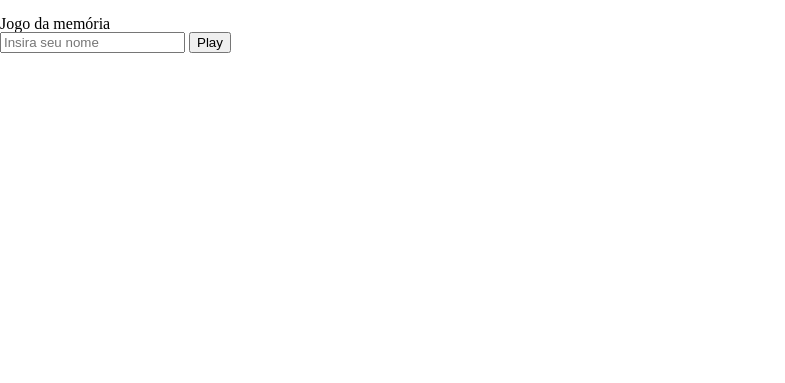
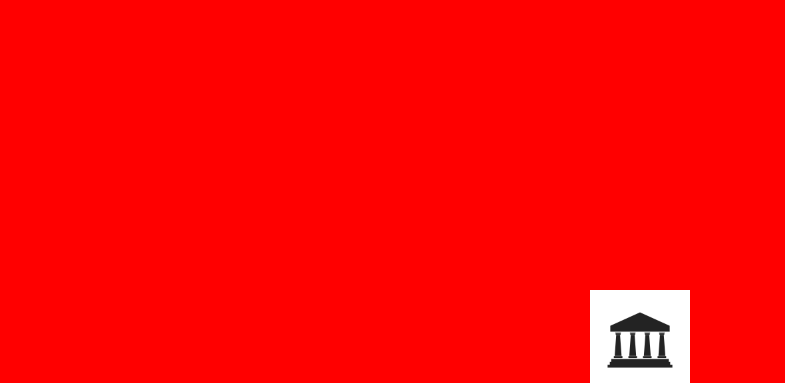
Before and after one commit to saiorond/jogo-da-memoria, a plain HTML site: page index.html in a window 1280 px wide. Shown: the top 383 px of the page, without its empty margins (0-785 px from the left). Drawn offline with Linux system fonts and the light colour scheme.

Commit message:
estilizando página de login

```diff
--- /dev/null
+++ b/css/style.css
@@ -0,0 +1,29 @@
+* {
+    font-family: 'Alegreya Sans SC', sans-serif;
+}
+
+.container {
+    align-items: center;
+    display: flex;
+    flex-direction: column;
+    height: 100vh;
+    justify-content: center;
+    background-color: red;
+}
+
+.login_cabecalho {
+    align-items: center;
+    display: flex;
+    flex-direction: column;
+    justify-content: center;
+    margin-bottom: 50px;
+}
+
+.login_cabecalho img {
+    width: 100px;
+}
+
+.login_cabecalho h1 {
+    color: #333;
+    font-size: 1.5em;
+}
--- a/index.html
+++ b/index.html
@@ -4,14 +4,19 @@
     <meta charset="UTF-8">
     <meta http-equiv="X-UA-Compatible" content="IE=edge">
     <meta name="viewport" content="width=device-width, initial-scale=1.0">
-    <link rel="stylesheet" href="./css/reset.css">
+    <link href="./css/reset.css" rel="stylesheet">
+    <link href="./css/style.css" rel="stylesheet">
+
+    <link rel="preconnect" href="https://fonts.googleapis.com">
+    <link rel="preconnect" href="https://fonts.gstatic.com" crossorigin>
+    <link href="https://fonts.googleapis.com/css2?family=Alegreya+Sans+SC:wght@100;300;400&display=swap" rel="stylesheet">
 
     <title>Jogo da Memória</title>
 </head>
 <body>
-    <form>
-        <div class="login">
-            <img>
+    <form class="container">
+        <div class="login_cabecalho">
+            <img src="./imagens/—Pngtree—greek temple icon_4769165.png" alt="imagem de um templo grego">
             <h1>Jogo da memória</h1>
         </div>
 
```
Also changed, not shown: imagens/—Pngtree—greek temple icon_4769165.png (added), imagens/—Pngtree—greek temple icon_4769166.png (added).
